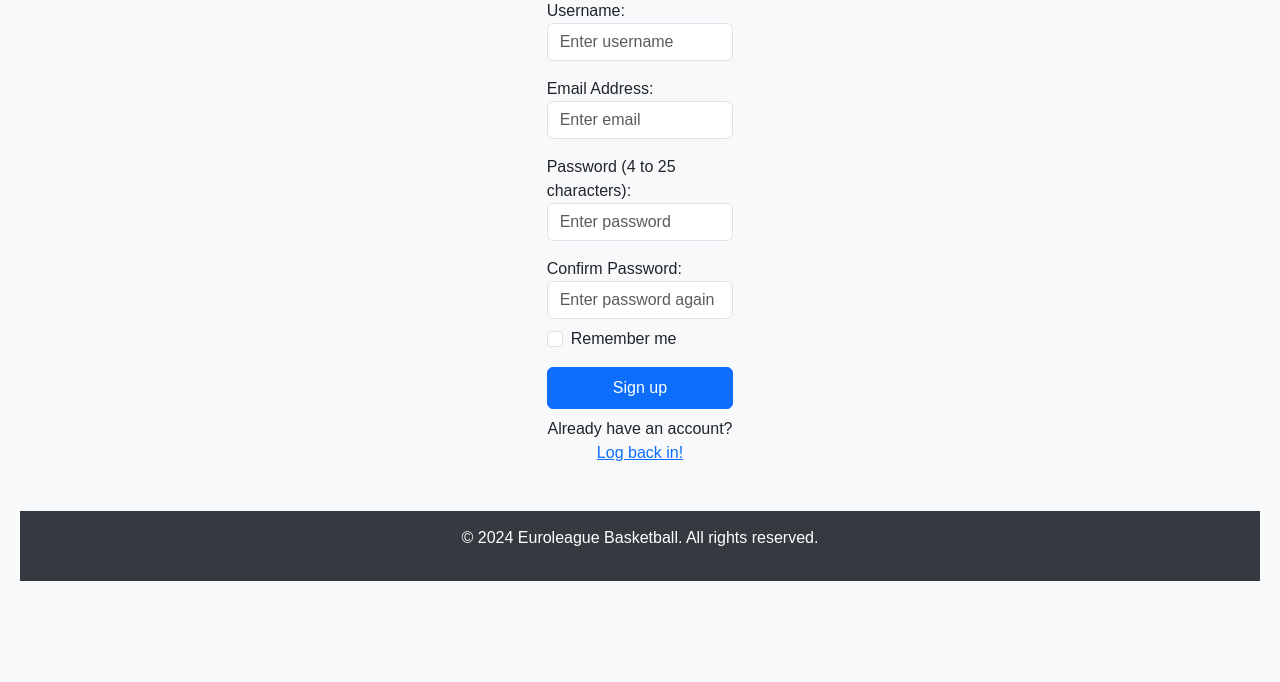
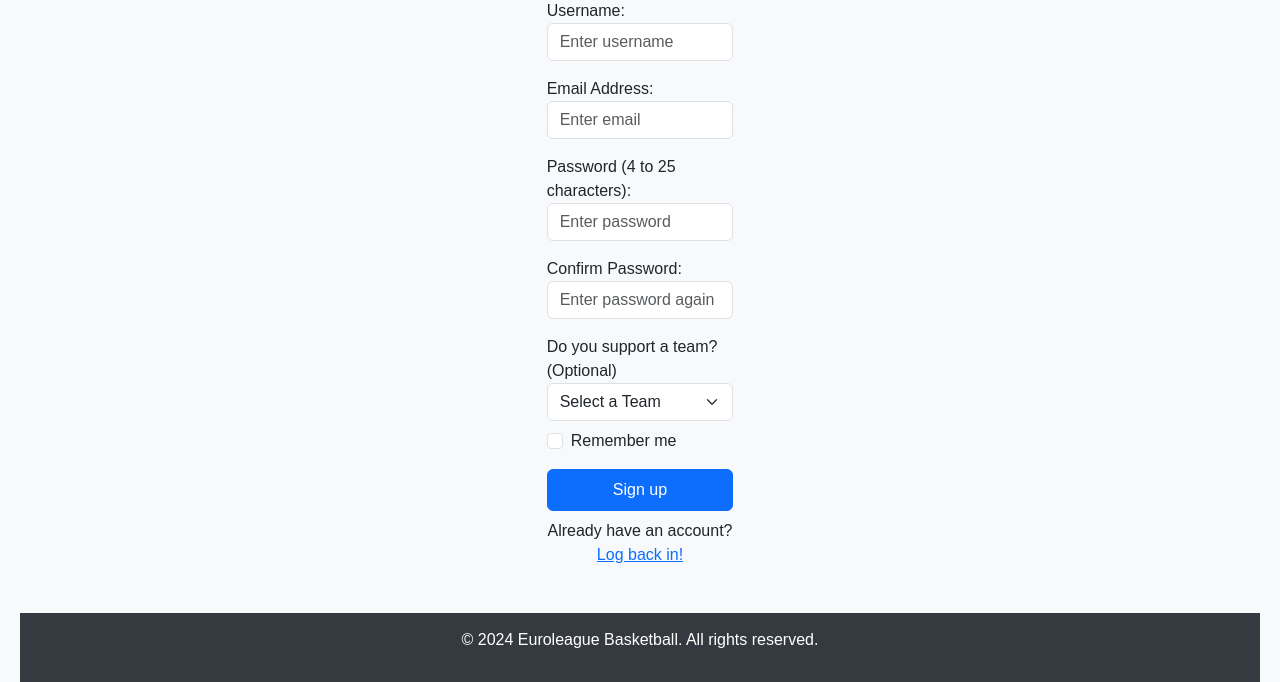
Before and after one commit to g-akca/euroleague-wiki, a Flask app: page /signup in a window 1280 px wide. Shown: the part 273-955 px from the top of the page. Before the commit the page ends 854 px from the top, so only its background shows below. Run offline with Flask 3, Linux system fonts and the light colour scheme.

Commit message:
Add supported team option to users and templates, improve sessions, add ajax to modal

```diff
--- a/auth.py
+++ b/auth.py
@@ -2,6 +2,23 @@
 from db import get_db_connection
 
 # Might switch to Flask Login instead of sessions
+
+def refresh_session_data():
+    if session.get('loggedin') == True:
+        connection = get_db_connection()
+        cursor = connection.cursor(dictionary=True)
+        cursor.execute("SELECT * FROM users WHERE user_id = %s", (session['user_id'], ))
+        user = cursor.fetchone()
+        cursor.close()
+        connection.close()
+
+        if user:
+            session['username'] = user['username']
+            session['email'] = user['email']
+            session['role'] = user['role']
+            session['team_supported'] = user['team_supported']
+        else:
+            session.clear()
 
 def login():
     if request.method == 'POST':
@@ -12,16 +29,16 @@
         cursor = connection.cursor(dictionary=True)
         cursor.execute('SELECT * FROM users WHERE username = %s AND password = %s', (username, password))
         found_user = cursor.fetchone()
+
         if found_user:
             cursor.close()
             connection.close()
             session['loggedin'] = True
             session['user_id'] = found_user['user_id']
-            session['username'] = found_user['username']
-            session['email'] = found_user['email']
-            session['role'] = found_user['role']
+
             if remember == 'True':
                 session.permanent = True # Set session to permanent if "Remember me" is checked
+
             flash("Successfully logged in!")
             return redirect(url_for("home_page"))
         else:
@@ -29,10 +46,12 @@
             found_username = cursor.fetchone()
             cursor.close()
             connection.close()
+
             if found_username:
                 flash("Incorrect password!")
             else:
                 flash("This username does not exist!")
+
             return render_template("login.html")
     else:
         if session.get('loggedin') == True:
@@ -46,38 +65,46 @@
         email = request.form['email']
         password = request.form['password']
         password2 = request.form['password2']
+        team_supported = request.form['team_supported']
+        if team_supported == "":
+            team_supported = None
         remember = request.form.get('remember')
+
         if password != password2:
             flash("Passwords did not match, please try again!")
             return render_template("signup.html")
+
         connection = get_db_connection()
         cursor = connection.cursor(dictionary=True)
         cursor.execute('SELECT * FROM users WHERE username = %s OR email = %s', (username, email))
         user_existing = cursor.fetchone()
+
         if user_existing:
             cursor.execute('SELECT * FROM users WHERE username = %s', (username, ))
             found_username = cursor.fetchone()
             cursor.close()
             connection.close()
+
             if found_username:
                 flash("This username is already in use!")
             else:
                 flash("This email address is already in use!")
+
             return render_template("signup.html")
         else:
-            cursor.execute('INSERT INTO users (username, email, password) VALUES (%s, %s, %s)', (username, email, password))
+            cursor.execute('INSERT INTO users (username, email, password, team_supported) VALUES (%s, %s, %s, %s)', (username, email, password, team_supported))
             connection.commit()
             cursor.execute('SELECT * FROM users WHERE username = %s AND email = %s', (username, email))
             new_account = cursor.fetchone()
             cursor.close()
             connection.close()
+
             session['loggedin'] = True
             session['user_id'] = new_account['user_id']
-            session['username'] = new_account['username']
-            session['email'] = new_account['email']
-            session['role'] = new_account['role']
+
             if remember == 'True':
                 session.permanent = True # Set session to permanent if "Remember me" is checked
+
             flash("Successfully signed up!")
             return redirect(url_for("home_page"))
     else:
@@ -88,11 +115,7 @@
 
 def logout():
     if session.get('loggedin') == True:
-        session.pop('loggedin', None)
-        session.pop('user_id', None)
-        session.pop('username', None)
-        session.pop('email', None)
-        session.pop('role', None)
+        session.clear()
         flash("Logged out successfully!")
         return redirect("login")
     else:
@@ -104,6 +127,9 @@
     newEmail = request.form['email']
     currentPw = request.form['password']
     newPw = request.form['passwordNew']
+    team_supported = request.form['team_supported']
+    if team_supported == "":
+        team_supported = None
 
     connection = get_db_connection()
     cursor = connection.cursor(dictionary=True)
@@ -115,15 +141,15 @@
     if currentPw == current_user['password']:
         connection = get_db_connection()
         cursor = connection.cursor(dictionary=True)
+
         if newPw != '':
-            cursor.execute('UPDATE users SET username = %s, email = %s, password = %s WHERE user_id = %s', (newUsername, newEmail, newPw, user_id))
+            cursor.execute('UPDATE users SET username = %s, email = %s, password = %s, team_supported = %s WHERE user_id = %s', (newUsername, newEmail, newPw, team_supported, user_id))
         else:
-            cursor.execute('UPDATE users SET username = %s, email = %s WHERE user_id = %s', (newUsername, newEmail, user_id))
+            cursor.execute('UPDATE users SET username = %s, email = %s, team_supported = %s WHERE user_id = %s', (newUsername, newEmail, team_supported, user_id))
+
         connection.commit()
         cursor.close()
         connection.close()
-        session['username'] = newUsername
-        session['email'] = newEmail
         flash("Account details updated successfully!")
         return redirect(url_for("home_page"))
     else:
--- a/db/database_final/create_db_final.sql
+++ b/db/database_final/create_db_final.sql
@@ -307,7 +307,9 @@
 	password        VARCHAR(25) NOT NULL,
 	role            CHAR(1) DEFAULT 'U',
 	register_time   TIMESTAMP DEFAULT CURRENT_TIMESTAMP,
-	PRIMARY KEY (user_id)
+	team_supported  VARCHAR(10),
+	PRIMARY KEY (user_id),
+	FOREIGN KEY (team_supported) REFERENCES euroleague_team_names(team_id)
 );
 
 /* Creates an admin account with the username "admin" and password "cyclones" */
--- a/db/database_operations/create_db.sql
+++ b/db/database_operations/create_db.sql
@@ -767,7 +767,9 @@
 	password        VARCHAR(25) NOT NULL,
 	role            CHAR(1) DEFAULT 'U',
 	register_time   TIMESTAMP DEFAULT CURRENT_TIMESTAMP,
-	PRIMARY KEY (user_id)
+	team_supported  VARCHAR(10),
+	PRIMARY KEY (user_id),
+	FOREIGN KEY (team_supported) REFERENCES euroleague_team_names(team_id)
 );
 
 /* Create an admin account with the username "admin" and password "cyclones" */
--- a/server.py
+++ b/server.py
@@ -1,6 +1,7 @@
 from flask import Flask
 from player import *
 import views, auth
+from auth import refresh_session_data
 
 def create_app():
     app = Flask(__name__)
@@ -23,10 +24,15 @@
     app.add_url_rule("/box_score/<string:box_score_id>", view_func=views.box_score_details_page)
     app.add_url_rule("/players", view_func=views.players_page)
     app.add_url_rule("/points", view_func=views.points_page)
+    app.add_url_rule("/settings/get_teams", view_func=views.get_teams)
 
     players = PlayerCollection()
 
     app.config["players"] = players
+
+    @app.before_request
+    def refresh_before_request():
+        refresh_session_data()
 
     return app
 
--- a/templates/_settingsModal.html
+++ b/templates/_settingsModal.html
@@ -8,17 +8,32 @@
       </div>
       <div class="modal-body">
         <form action="{{ url_for('update_account') }}" method="post" id="settingsForm">
+          <div class="mb-2">
               <label>New Username</label>
-          <input type="text" class="form-control" name="username" id="username" placeholder="Enter username" required />
+              <input type="text" class="form-control" name="username" id="username" value="{{ session['username'] }}" placeholder="Enter username" required />
+          </div>
 
+          <div class="mb-2">
               <label>New Email Address</label>
-          <input type="email" class="form-control" name="email" id="email" placeholder="example@email.com" required />
+              <input type="email" class="form-control" name="email" id="email" value="{{ session['email'] }}" placeholder="example@email.com" required />
+          </div>
 
+          <div class="mb-2">
               <label>Current Password</label>
-          <input type="password" class="form-control" name="password" id="password" placeholder="Enter current password" pattern=".{4,20}" required />
+              <input type="password" class="form-control" name="password" id="password" placeholder="Enter current password" required />
+          </div>
 
+          <div class="mb-2">
               <label>New Password (Optional, 4 to 20 characters)</label>
               <input type="password" class="form-control" name="passwordNew" id="passwordNew" placeholder="Enter new password" pattern=".{4,20}" />
+          </div>
+
+          <div>
+              <label>Do you support a team? (Optional)</label>
+              <select id="team_supported" name="team_supported" class="form-select">
+                <option value="" selected>Select a Team</option>
+              </select>
+          </div>
         </form>
       </div>
 
@@ -36,16 +51,32 @@
   const settingsModal = document.getElementById('settingsModal');
   if (settingsModal) {
     settingsModal.addEventListener('show.bs.modal', (event) => {
+      fetchTeams(event);
+    });
+  }
+
+  function fetchTeams(event) {
+      fetch('/settings/get_teams')
+        .then(response => response.json())
+        .then(data => {
+          const teamInput = settingsModal.querySelector('#team_supported');
           const button = event.relatedTarget;
-      const username = button.getAttribute('data-bs-username');
-      const email = button.getAttribute('data-bs-email');
+          const team_supported = button.getAttribute('data-bs-team');
 
-      const usernameInput = settingsModal.querySelector('#username');
-      const emailInput = settingsModal.querySelector('#email');
+          data.forEach(team => {
+            const option = document.createElement('option');
+            option.value = team.team_id;
+            option.textContent = team.team_name;
+            teamInput.appendChild(option);
+          });
 
-      usernameInput.value = username;
-      emailInput.value = email;
-    });
+          if (team_supported == "None") {
+            teamInput = "Select a Team";
+            teamInput.value = "";
+          }
+
+          teamInput.value = team_supported;
+        })
     }
 </script>
 {% endblock %}
--- a/templates/layout.html
+++ b/templates/layout.html
@@ -21,7 +21,7 @@
               </button>
               <ul class="dropdown-menu dropdown-menu-end w-100">
                 <li><h6 class="dropdown-header">{{ session['username'] }}</h6></li>
-                <li><a class="dropdown-item" data-bs-toggle="modal" data-bs-target="#settingsModal" data-bs-username="{{ session['username'] }}" data-bs-email="{{ session['email'] }}"  href="#">Account Settings</a></li>
+                <li><a class="dropdown-item" data-bs-toggle="modal" data-bs-target="#settingsModal" data-bs-team="{{ session['team_supported'] }}" href="#">Account Settings</a></li>
                 {% if session.get('role') == 'A' %}
                   <li><a class="dropdown-item" href="#">Admin Panel</a></li>
                 {% endif %}
--- a/templates/signup.html
+++ b/templates/signup.html
@@ -29,9 +29,18 @@
             <label>Password (4 to 25 characters):</label>
             <input type="password" id="password" name="password" pattern=".{4,25}" class="form-control" placeholder="Enter password" required>
         </div>
-        <div class="mb-2">
+        <div class="mb-3">
             <label>Confirm Password:</label>
             <input type="password" id="password2" name="password2" pattern=".{4,25}" class="form-control" placeholder="Enter password again" required>
+        </div>
+        <div class="mb-2">
+            <label>Do you support a team? (Optional)</label>
+            <select id="team_supported" name="team_supported" class="form-select">
+              <option value="" selected>Select a Team</option>
+              {% for team in team_names %}
+                <option value="{{ team['team_id'] }}">{{ team['team_name'] }}</option>
+              {% endfor %}
+            </select>
         </div>
         <div class="form-check mb-3">
             <input class="form-check-input" type="checkbox" value="True" id="remember" name="remember" />
```
Also changed, not shown: views.py (+10 -1 lines). Lines whose indentation alone changed are shown as unchanged.
